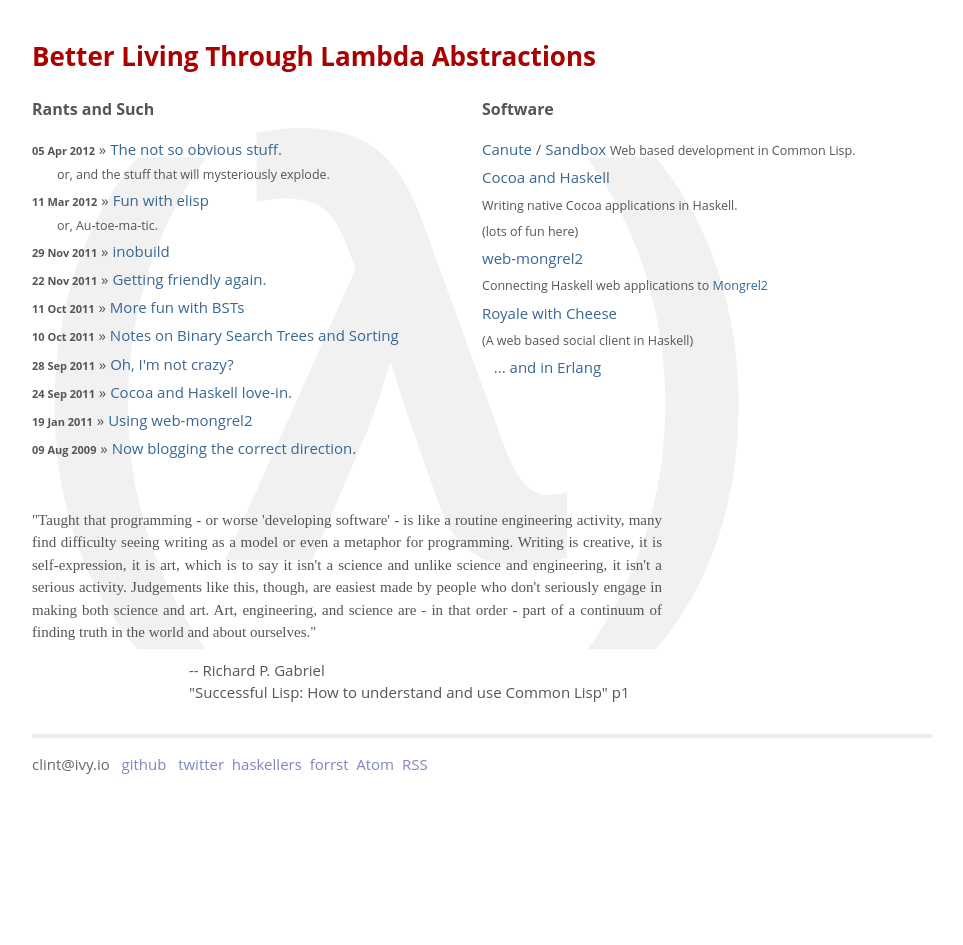
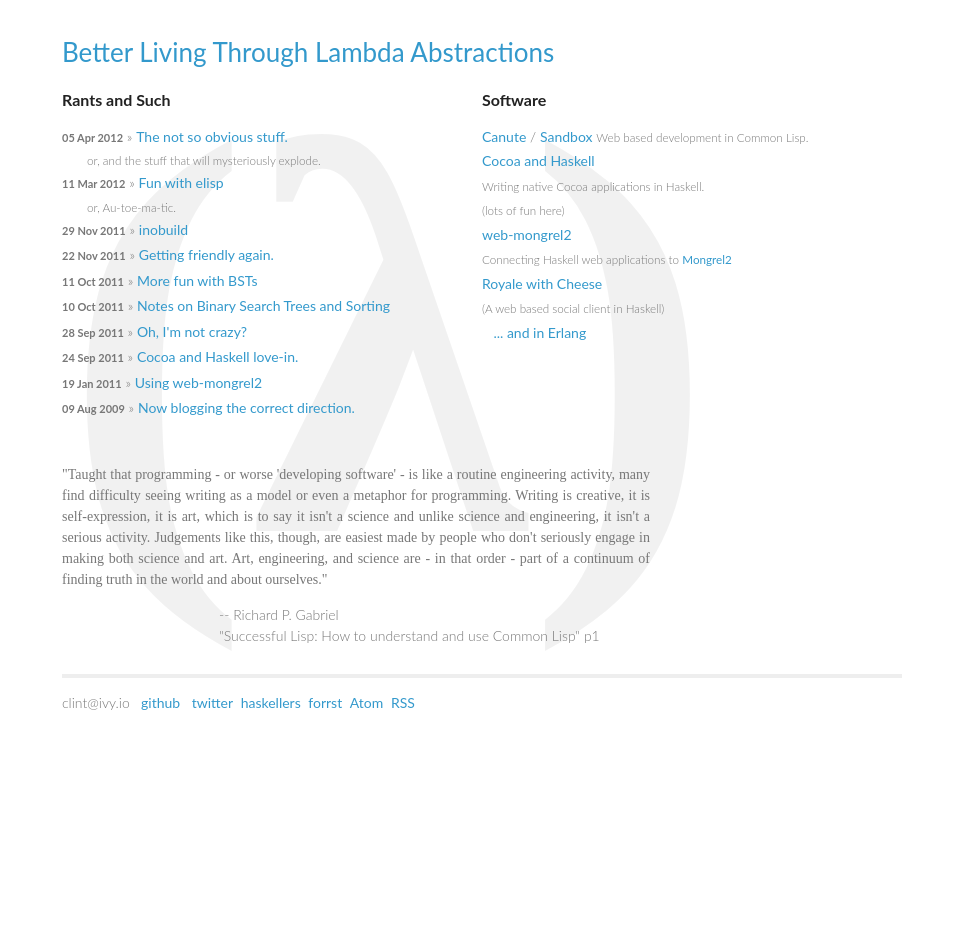
Before and after one commit to cmoore/cmoore.github.com, a Jekyll site: the page built from index.html, in a window 1280 px wide. Shown: the whole page, without its empty margins (158-1121 px from the left). Built offline with Jekyll 4.4.1, drawn with Linux system fonts in a browser that asks for light colours; Markdown is read by kramdown in place of the engine named in the settings; comment, search, counter and statistics services are not loaded; after the commit the page ends 900 px from its top, so only the background shows below that.

Commit message:
Checkpoint before I completely replace it.

```diff
--- a/css/screen.css
+++ b/css/screen.css
@@ -1,35 +1,28 @@
-/*****************************************************************************/
-/*
-/* Common
-/*
-/*****************************************************************************/
-
-/* Global Reset */
-
 * {
   margin: 0;
   padding: 0;
 }
 
-html, body {
-  height: 100%;
-	color: #555;
-}
-
 body {
-  background-color: white;
   text-align: center;
-  font: 15px Cantarell, 'Open Sans', Verdana, tahoma, helvetica, arial, clean, sans-serif;
+  font:14px/1.5 Lato, "Helvetica Neue", Helvetica, Arial, sans-serif;
+  font-weight:300;
+  color:#777;
 }
 
 h1, h2, h3, h4, h5, h6 {
-  font-size: 16px;
-  font-weight: bold;
+    color:#222;
+    font-size: 16px;
+    font-weight: bold;
 }
 
-h1 {
-  margin-bottom: 1em;
+h1, h2, h3 {
+    line-height: 1.1;
+    margin-bottom: 1em;
 }
+
+h2 { color: #393939; }
+h3, h4, h5, h6 { color: #494949; }
 
 p {
   margin: 1em 0;
@@ -37,29 +30,23 @@ p {
 }
 
 a {
-  color: #386794;
+  color: #39c;
+  font-weight:400;
   text-decoration: none;
 }
 
 a:hover {
-  color: black;
+  //color: black;
 }
 
 a:visited {
-		color: #6C88A2;
+    //color: #6C88A2;
     text-decoration: none;
 }
 
 table {
   font-size: inherit;
-  font: 13px;
 }
-
-/*****************************************************************************/
-/*
-/* Home
-/*
-/*****************************************************************************/
 
 ul.posts {
   list-style-type: none;
@@ -75,12 +62,6 @@ ul.posts span {
    font-size: 11px;
 }
 
-/*****************************************************************************/
-/*
-/* Site
-/*
-/*****************************************************************************/
-
 .site {
   text-align: justify;
   width: 60em;
@@ -89,36 +70,36 @@ ul.posts span {
 }
 
 .title {
-  color: #a00;
+//  color: #a00;
   font-weight: bold;
   margin-bottom: 2em;
 }
 
 .site .title a {
-    color: #a00;
+//    color: #a00;
     text-decoration: none;
 }
 
 .site .title a:hover {
-    color: black;
+//    color: black;
 }
 
 .site .title a.extra {
-    color: #aaa;
+//    color: #aaa;
     text-decoration: none;
     margin-left: 1em;
 }
 
 .site .title a.extra:hover {
-    color: black;
+//    color: black;
 }
 
 .site .meta {
-    color: #aaa;
+//    color: #aaa;
 }
 
 .site .footer {
-    color: #666;
+//    color: #666;
     border-top: 4px solid #eee;
     margin-top: 2em;
     overflow: hidden;
@@ -130,7 +111,7 @@ ul.posts span {
 }
 
 .site .footer .contact a {
-    color: #8085C1;
+//    color: #8085C1;
 }
 
 .site .footer .rss {
@@ -142,12 +123,6 @@ ul.posts span {
 .site .footer .rss img {
     border: 0;
 }
-
-/*****************************************************************************/
-/*
-/* Posts
-/*
-/*****************************************************************************/
 
 #post {
 
@@ -181,11 +156,11 @@ ul.posts span {
 #post pre.terminal {n
     border: 1px solid black;
     background-color: #333;
-    color: white;
+//    color: white;
 }
 
 #post pre.terminal code {
-    background-color: #333;
+//    background-color: #333;
 }
 
 #related {
@@ -203,17 +178,16 @@ ul.posts span {
 
 .ohai {
     font-size:26px;
-	  color: #555;
+//	  color: #555;
 }
 .ohai-small {
     font-size:16px;
-	  color: #555;
+//	  color: #555;
 }
-
 
 .gist .gist-file {
    font-size: 13px;
-   font-family: 'Anonymous Pro', 'Bitstream Vera Sans Mono', 'Courier', monospace;
+   font-family: 'Consolas', 'Anonymous Pro', 'Bitstream Vera Sans Mono', 'Courier', monospace;
 }
 
 /* Truly the forbidden dance... */
@@ -222,7 +196,7 @@ ul.posts span {
    color: black;
    z-index: -1;
    opacity: .05;
-
+   font-family: 'Anonymous Pro';
    position: absolute;
    top: 50%;
    height: 240px;
```
